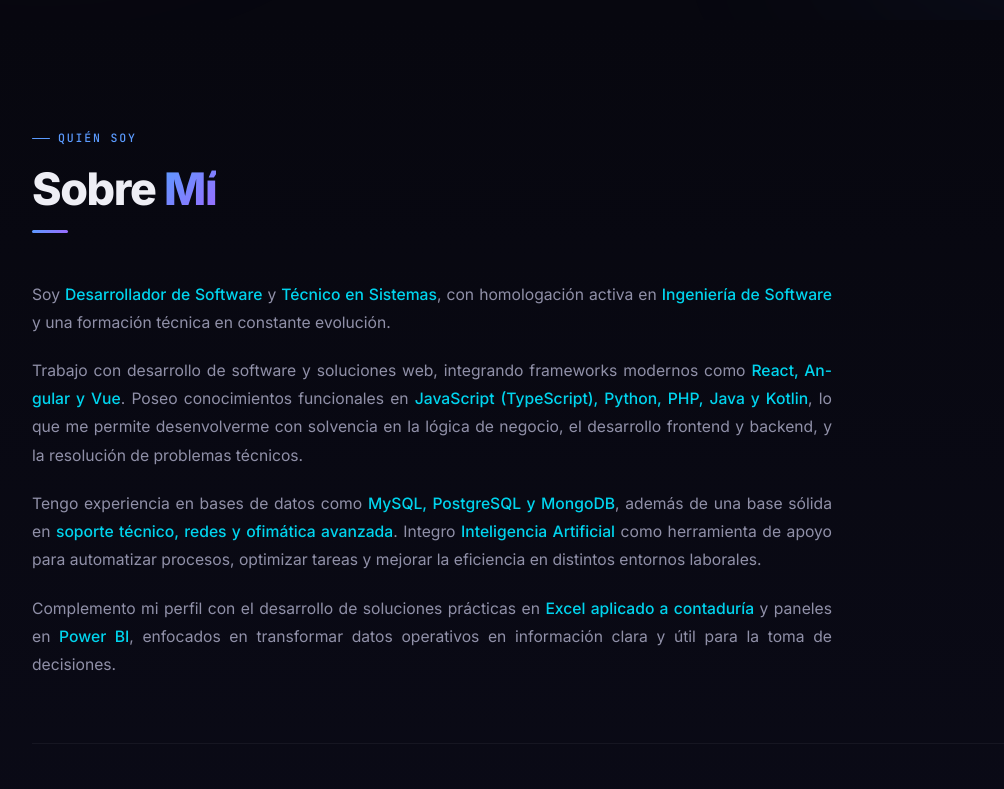
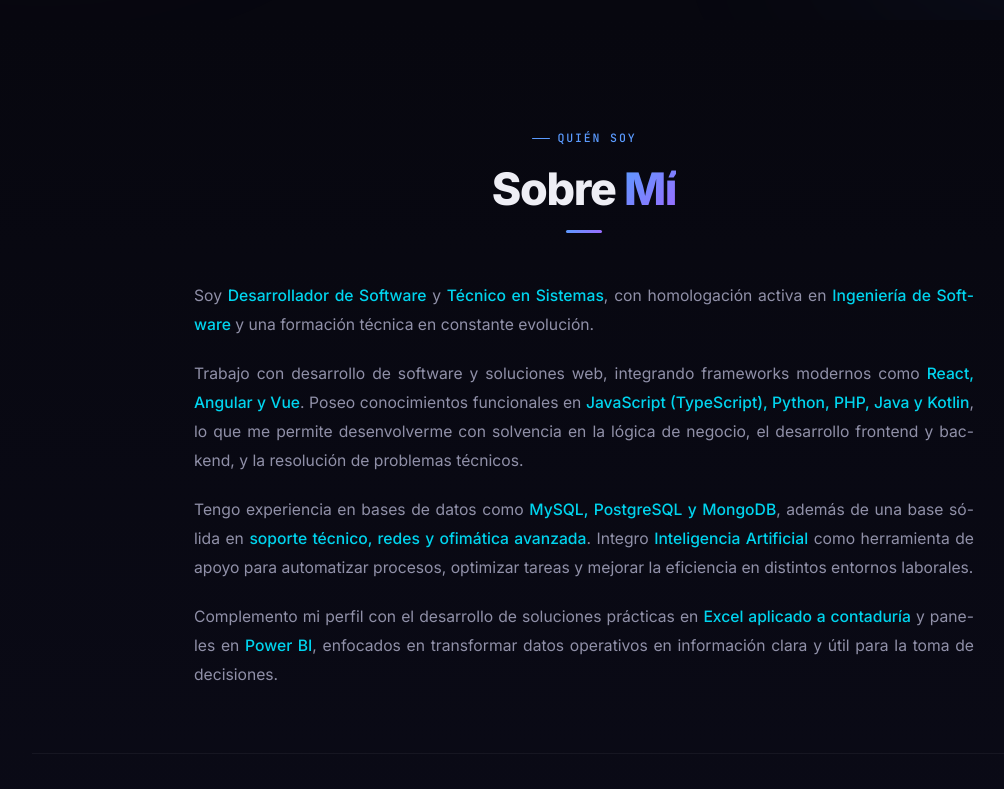
Before and after one commit to edissonpinza98/Mi_Portafolio_Web, a React (Vite) app: page / in a window 1280 px wide. Shown: the part 780-1569 px from the top of the page, without its empty margins (56-1060 px from the left). Built offline with nearby package versions, Linux system fonts and the light colour scheme; no server answers; the database is empty.

Commit message:
Actualizacion de inf en hero

```diff
--- a/src/components/About.css
+++ b/src/components/About.css
@@ -5,6 +5,16 @@
 
 .about-header {
   margin-bottom: 48px;
+  text-align: center;
+}
+
+.about-header .divider {
+  margin-left: auto;
+  margin-right: auto;
+}
+
+.about-header .section-eyebrow {
+  justify-content: center;
 }
 
 /* ── Bio ─────────────────────────────────────────────── */
@@ -12,17 +22,18 @@
   display: flex;
   flex-direction: column;
   gap: 20px;
-  max-width: 800px;
-  margin-bottom: 64px;
+  max-width: 780px;
+  margin: 0 auto 64px;
 }
 
 .about-bio p {
   font-size: 0.98rem;
   color: var(--text-secondary);
-  line-height: 1.8;
+  line-height: 1.85;
   text-align: justify;
   text-justify: inter-word;
   hyphens: auto;
+  -webkit-hyphens: auto;
 }
 
 /* ── Skills ──────────────────────────────────────────── */
--- a/src/components/Hero.jsx
+++ b/src/components/Hero.jsx
@@ -152,7 +152,7 @@
           </motion.h1>
 
           <motion.p className="hero-desc" {...fadeUp(0.35)}>
-            Desarrollo soluciones web modernas combinando React, Angular y consumo de APIs,
+            Desarrollo soluciones web modernas combinando React, Angular y Vue, consumo de APIs,
             integrando inteligencia artificial junto con diseño UI/UX para crear aplicaciones
             eficientes, escalables y orientadas a problemas reales.
           </motion.p>
--- a/src/components/Projects.jsx
+++ b/src/components/Projects.jsx
@@ -292,9 +292,9 @@
 
         {/* ── Category: Empresas ── */}
         <CategorySection
-          eyebrow="Trabajo para empresas"
-          title={<>Proyectos <span className="gradient-text">Empresariales</span></>}
-          desc="Soluciones reales desarrolladas para clientes. Tengo el derecho de mostrarlos en mi portafolio."
+          eyebrow="Desarrollado para clientes"
+          title={<>Trabajo <span className="gradient-text">para Empresas</span></>}
+          desc="Proyectos reales que empresas me contrataron para construir. Cada uno fue entregado en producción y resuelve una necesidad real de negocio."
           projects={empresaProjects}
           viewMoreTab="empresa"
           loading={loading}
@@ -304,9 +304,9 @@
 
         {/* ── Category: Propios / en venta ── */}
         <CategorySection
-          eyebrow="Proyectos propios · en venta"
-          title={<>Software <span className="gradient-text">Disponible</span></>}
-          desc="Proyectos desarrollados por mí. Si te interesa el diseño o funcionalidad, puedes adquirirlo."
+          eyebrow="Software propio · disponible para adquirir"
+          title={<>Proyectos <span className="gradient-text">Propios</span></>}
+          desc="Software que desarrollé por iniciativa propia. Si eres reclutador, aquí ves mi nivel técnico. Si eres empresario, puedes adquirir alguno y adaptarlo a tu negocio."
           projects={personalProjects}
           viewMoreTab="personal"
           loading={loading}
```
